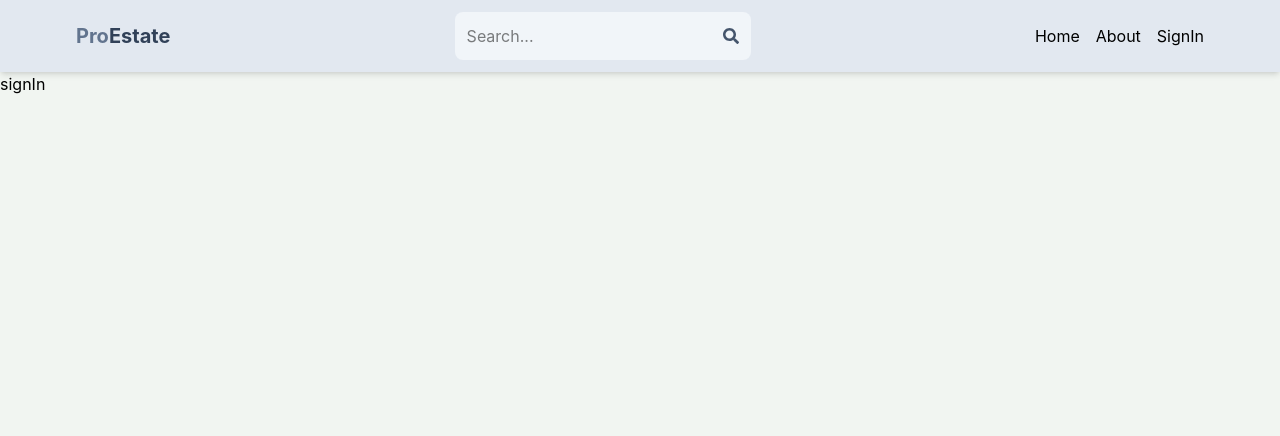
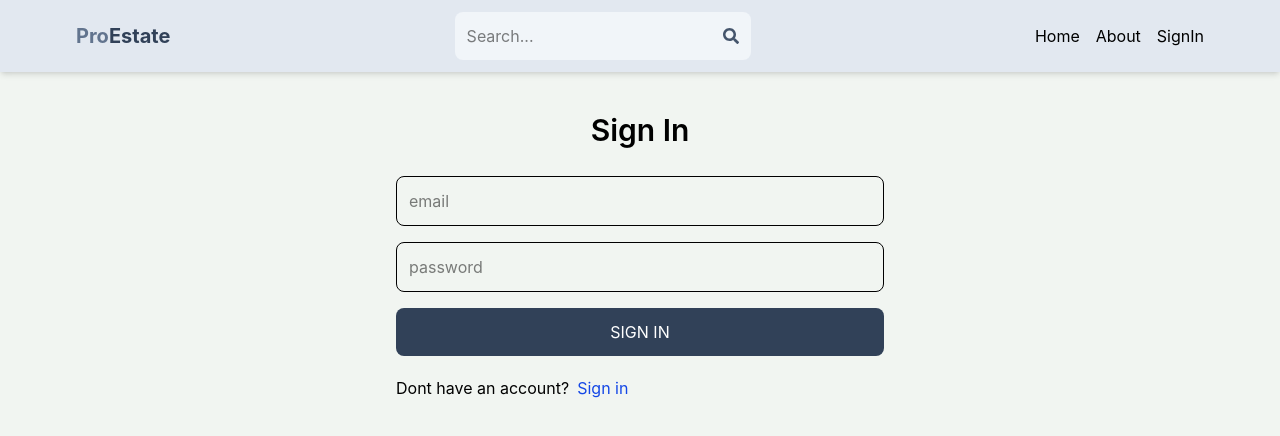
Before and after one commit to Adithykumarjha/ProEstate, a React (Vite) app in the folder client/: page /sign-in in a window 1280 px wide. Shown: the top 436 px of the page. Built offline with nearby package versions, Linux system fonts and the light colour scheme.

Commit message:
create sign in UI

```diff
--- a/client/src/pages/SignIn.jsx
+++ b/client/src/pages/SignIn.jsx
@@ -1,8 +1,71 @@
 import React from 'react'
+import { useState } from 'react'
+import {Link, useNavigate} from 'react-router-dom'
 
 function SignIn() {
+  const [formData,setFormData]=useState({})
+  const [loading, setLoading] = useState(false);
+  const [error, setError] = useState(null);
+  const navigate = useNavigate();
+
+
+  const handleChange=(e)=>{
+    setFormData(
+      {
+        ...formData,
+        [e.target.id]:e.target.value,
+      }
+    );
+  };
+
+  const handleSubmit =async (e)=>{
+    e.preventDefault();
+
+    try {
+      setLoading(true);
+      const res = await fetch('/api/auth/signin',{
+        method:'POST',
+        headers:{
+          'Content-Type':'application/json',
+        },
+        body:JSON.stringify(formData),  //this way of implementation makes it more secure
+      });
+      const data=await res.json();
+      if(data.success===false){
+        setLoading(false);
+        setError(data.message);
+        return;
+      }
+      setLoading(false);
+      setError(null);
+      navigate('/')
+      console.log(data);
+
+    } catch (error) {
+      setLoading(false);
+      setError(error.message);
+    }
+
+
+  };
+  /**console.log(formData);**/
   return (
-    <div>signIn</div>
+    <div className='p-3 max-w-lg mx-auto'>
+      <h1 className='text-3xl text-center font-semibold my-7'>Sign In</h1>
+      <form onSubmit={handleSubmit} className='flex flex-col gap-4'>
+
+        <input required type='email' placeholder='email' className='border p-3 rounded-lg' id='email' onChange={handleChange}/>
+        <input required type='password' placeholder='password' className='border p-3 rounded-lg' id='password' onChange={handleChange}/>
+        <button disabled={loading} className='bg-slate-700 text-white p-3 rounded-lg uppercase hover:opacity-95 disabled:opacity-80'>Sign In</button>
+      </form>
+      <div className='flex gap-2 mt-5'>
+        <p>Dont have an account?</p>
+        <Link to={"/sign-up"}>
+          <span className='text-blue-700'>Sign in</span>
+        </Link>
+      </div>
+      {error && <p className='text-red-500 mt-5'>{error}</p>}
+    </div>
   )
 }
 
```
